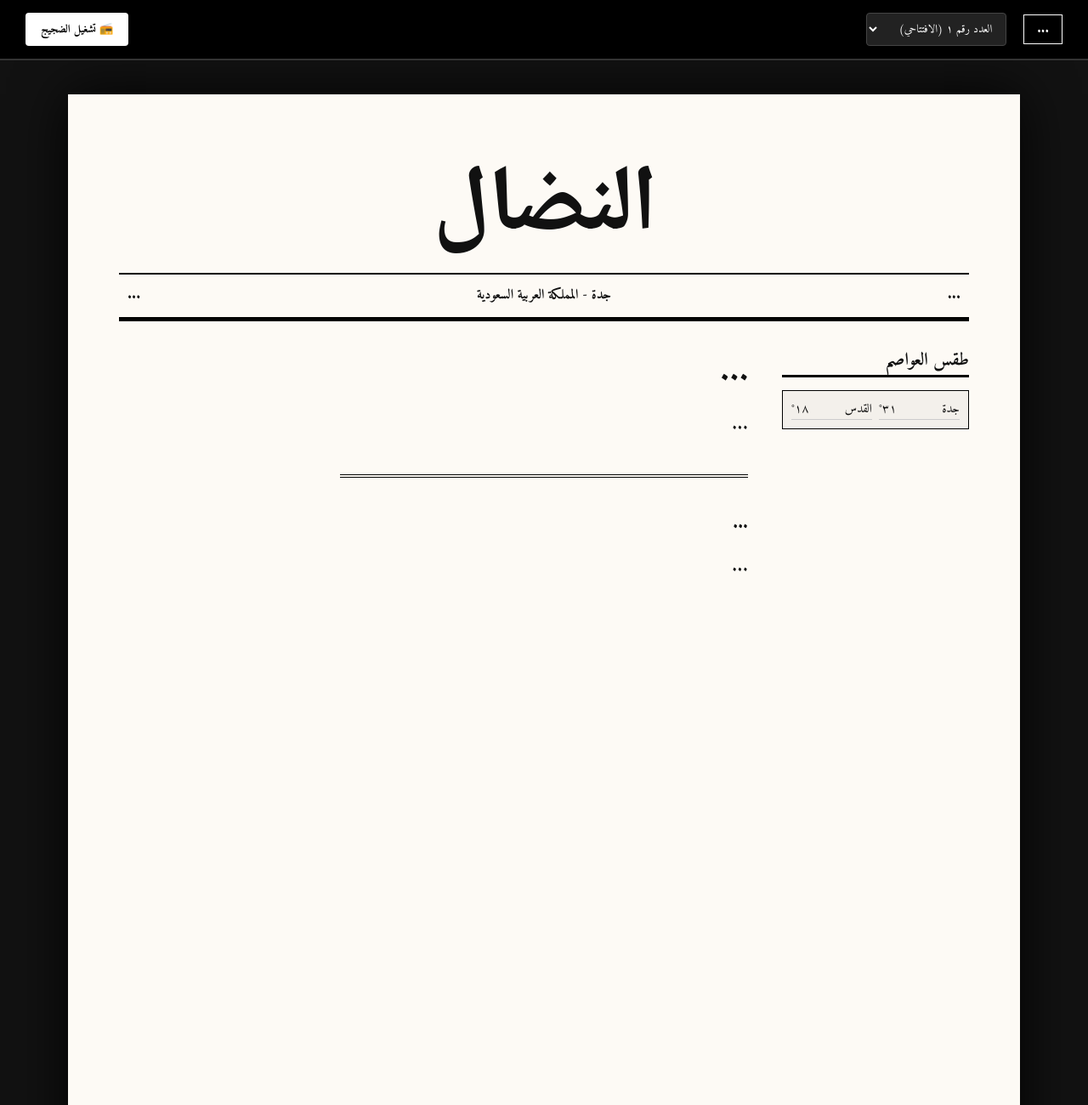
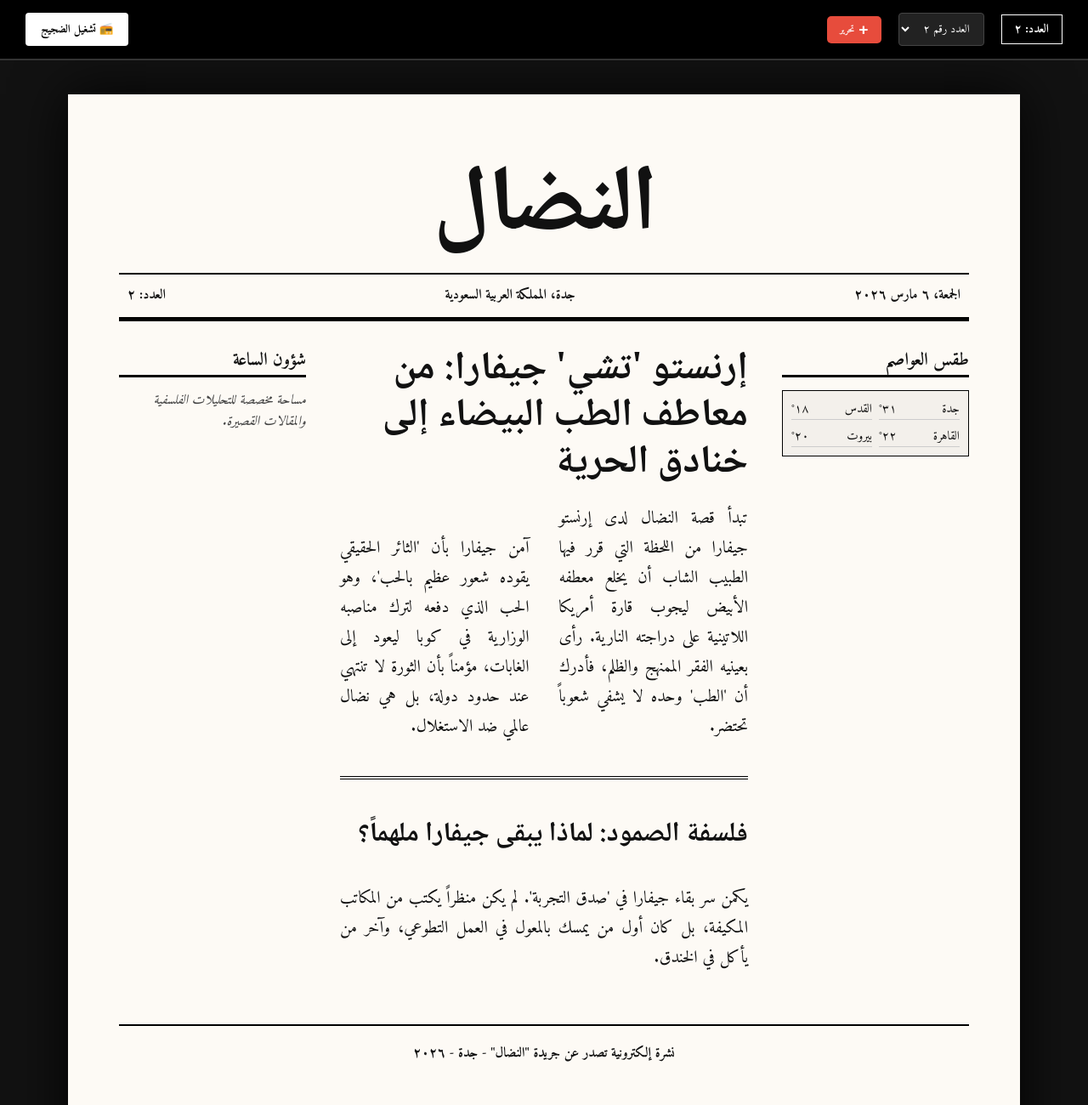
Before and after one commit to adamibrami/Al-nidal-Newspaper, a plain HTML site: page index.html in a window 1280 px wide. Shown: the top 1300 px of the page at 85% size. Drawn offline with Linux system fonts and the light colour scheme.

Commit message:
index.html

```diff
--- a/index.html
+++ b/index.html
@@ -2,19 +2,25 @@
 <html lang="ar" dir="rtl">
 <head>
     <meta charset="UTF-8">
-    <title>جريدة النضال</title>
+    <meta name="viewport" content="width=device-width, initial-scale=1.0">
+    <title>جريدة النضال - لوحة التحكم</title>
     <link href="https://fonts.googleapis.com/css2?family=Amiri:wght@400;700&family=Noto+Naskh+Arabic:wght@700&display=swap" rel="stylesheet">
     <link rel="stylesheet" href="style.css">
 </head>
 <body>
+
     <div class="controls">
         <div class="nav-links">
-            <div id="badge-display" class="issue-badge">...</div>
-         <select class="archive-dropdown" onchange="loadOtherIssue(this.value)">
-    <option value="issue1">العدد رقم ١ (الافتتاحي)</option>
-    <option value="issue2">العدد رقم ٢ (تشي جيفارا)</option>
-</select>
+            <div id="badge-display" class="issue-badge">العدد: ...</div>
+
+            <select id="archive-select" class="archive-dropdown" onchange="loadOtherIssue(this.value)">
+                </select>
+
+            <button onclick="addNewIssue()" title="إضافة عدد جديد" style="background:#e74c3c; color:white; border:none; border-radius:5px; padding: 5px 15px; cursor:pointer; font-weight:bold; font-size: 1.2rem; display: flex; align-items: center; gap: 5px;">
+                <span>+</span> <small style="font-size: 0.7rem; font-family: 'Amiri';">تحرير</small>
+            </button>
         </div>
+
         <button id="music-btn" onclick="toggleNoise()" class="music-btn">📻 تشغيل الضجيج</button>
     </div>
 
@@ -23,31 +29,47 @@
             <h1 class="main-title">النضال</h1>
             <div class="sub-header">
                 <span id="date-display">...</span>
-                <span>جدة - المملكة العربية السعودية</span>
-                <span id="issue-display">...</span>
+                <span>جدة، المملكة العربية السعودية</span>
+                <span id="issue-display">العدد: ...</span>
             </div>
         </header>
+
         <div class="main-layout">
             <aside class="sidebar">
                 <div class="section-tag">طقس العواصم</div>
                 <div class="weather-grid">
                     <div class="w-item"><span>جدة</span><span>٣١°</span></div>
                     <div class="w-item"><span>القدس</span><span>١٨°</span></div>
+                    <div class="w-item"><span>القاهرة</span><span>٢٢°</span></div>
+                    <div class="w-item"><span>بيروت</span><span>٢٠°</span></div>
                 </div>
             </aside>
+
             <main>
                 <article>
-                    <h2 id="main-h" class="headline-xl">...</h2>
+                    <h2 id="main-h" class="headline-xl">جاري تحميل الأخبار...</h2>
                     <div id="main-t" class="article-columns">...</div>
                 </article>
                 <hr class="divider">
-                <h3 id="sec-h">...</h3>
-                <div id="sec-t" class="article-columns">...</div>
+                <article>
+                    <h3 id="sec-h" style="font-size:32px; font-family:'Noto Naskh Arabic';">...</h3>
+                    <div id="sec-t" class="article-columns" style="column-count:1;">...</div>
+                </article>
             </main>
+
+            <aside class="sidebar">
+                <div class="section-tag">شؤون الساعة</div>
+                <div id="side-info" style="font-style:italic; line-height:1.6; color:#444;">
+                    مساحة مخصصة للتحليلات الفلسفية والمقالات القصيرة.
+                </div>
+            </aside>
         </div>
+
+        <footer class="final-footer">
+            نشرة إلكترونية تصدر عن جريدة "النضال" - جدة - ٢٠٢٦
+        </footer>
     </div>
 
-    <script id="data-script" src="news.js"></script>
     <script src="script.js"></script>
 </body>
 </html>
```
